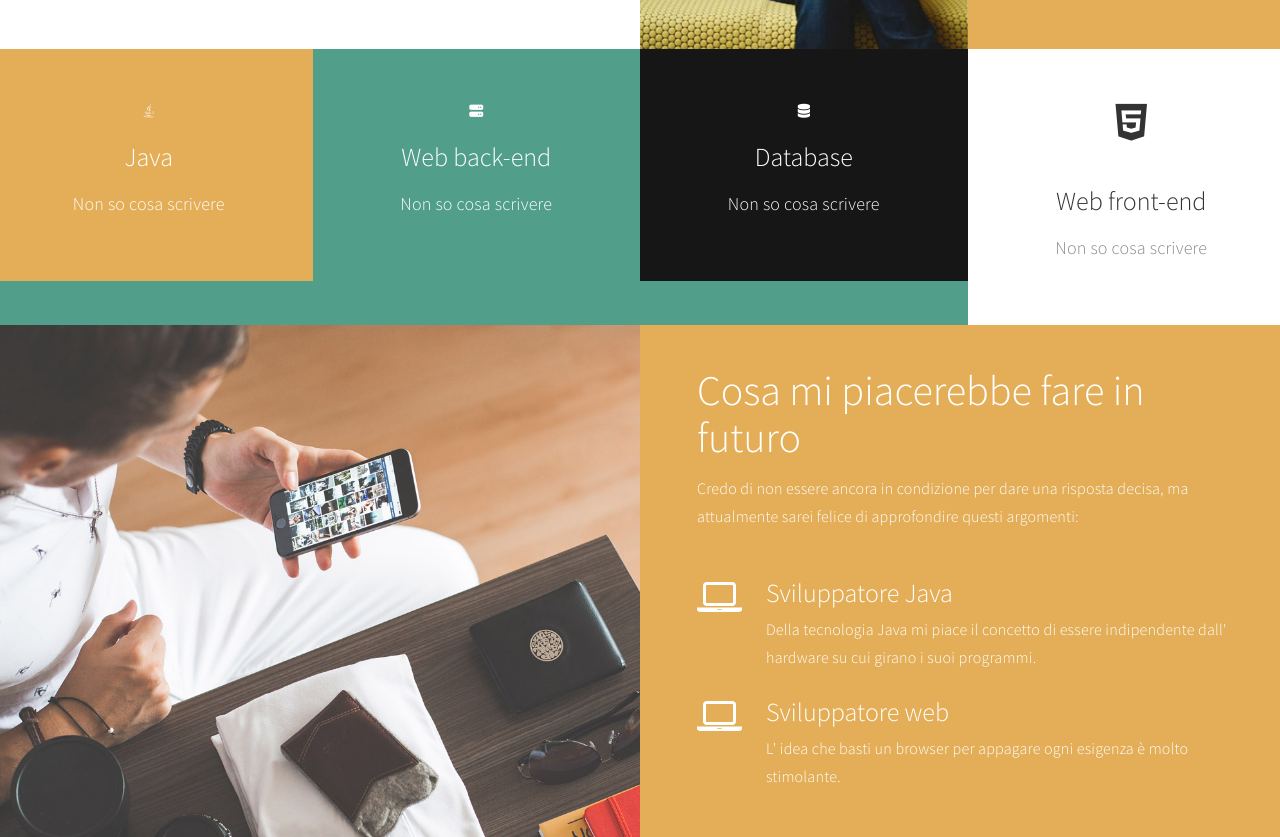
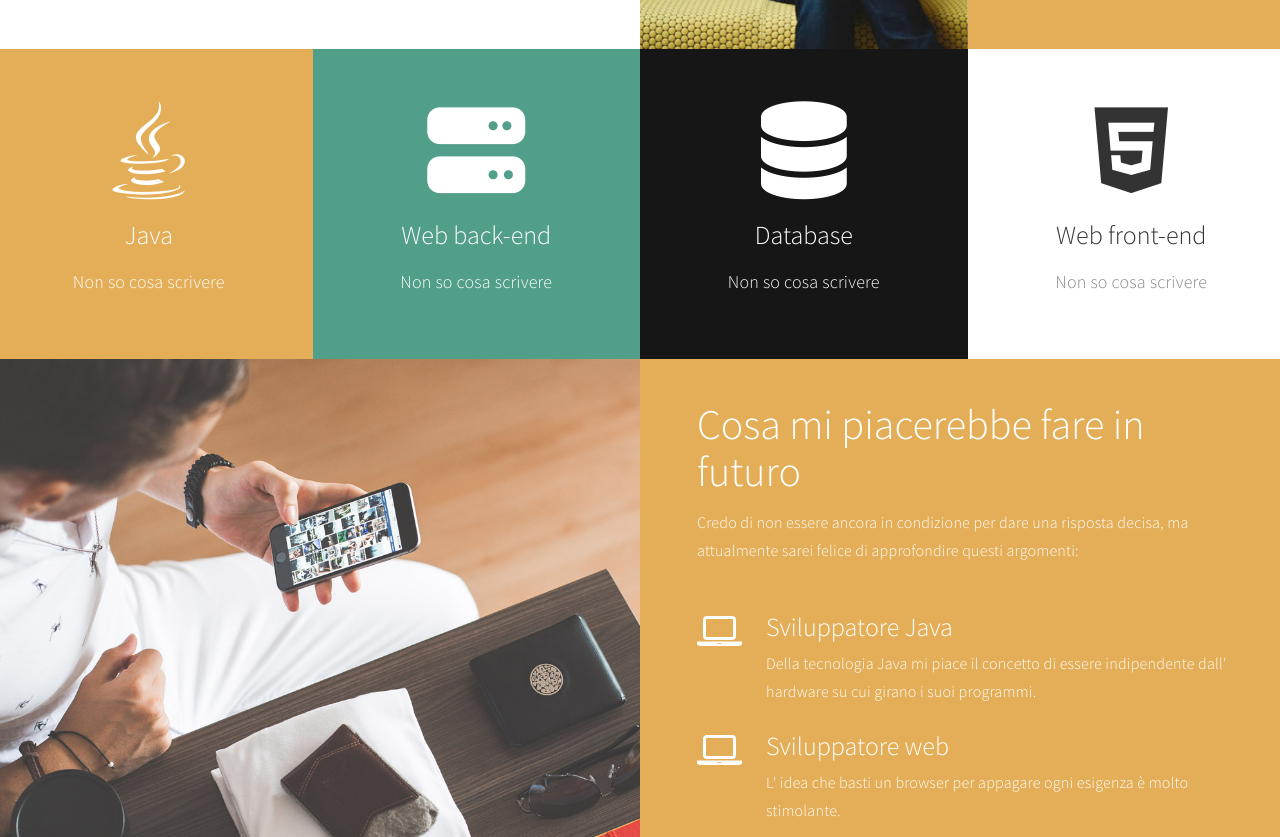
Before and after one commit to AntoCirullo/AntoCirullo.github.io, a plain HTML site: page index.html in a window 1280 px wide. Shown: the part 1169-2006 px from the top of the page. Drawn offline with Linux system fonts and the light colour scheme.

Commit message:
risolto icone

```diff
--- a/index.html
+++ b/index.html
@@ -158,7 +158,7 @@ http://www.templatemo.com/tm-498-stimulus
 
                <div class="bg-yellow col-md-3 col-sm-6">
                     <div class="wow fadeInUp color-white service-thumb" data-wow-delay="0.8s">
-                         <i class="fab fa-java"></i>
+                         <i class="fab fa-java fa-7x"></i>
                               <h3>Java</h3>
                               <p class="color-white">Non so cosa scrivere</p>
                     </div>
@@ -166,7 +166,7 @@ http://www.templatemo.com/tm-498-stimulus
 
                <div class="col-md-3 col-sm-6">
                     <div class="wow fadeInUp color-white service-thumb" data-wow-delay="1.2s">
-                         <i class="fas fa-server"></i>
+                         <i class="fas fa-server fa-7x"></i>
                               <h3>Web back-end</h3>
                               <p class="color-white">Non so cosa scrivere</p>
                     </div>
@@ -174,7 +174,7 @@ http://www.templatemo.com/tm-498-stimulus
 
                <div class="bg-dark col-md-3 col-sm-6">
                     <div class="wow fadeInUp color-white service-thumb" data-wow-delay="1.6s">
-                         <i class="fas fa-database"></i>
+                         <i class="fas fa-database fa-7x"></i>
                               <h3>Database</h3>
                               <p class="color-white">Non so cosa scrivere</p>
                     </div>
@@ -182,7 +182,7 @@ http://www.templatemo.com/tm-498-stimulus
 
                <div class="bg-white col-md-3 col-sm-6">
                     <div class="wow fadeInUp service-thumb" data-wow-delay="1.8s">
-                         <i class="fa fa-html5"></i>
+                         <i class="fab fa-html5 fa-7x"></i>
                               <h3>Web front-end</h3>
                               <p>Non so cosa scrivere</p>
                     </div>
```
